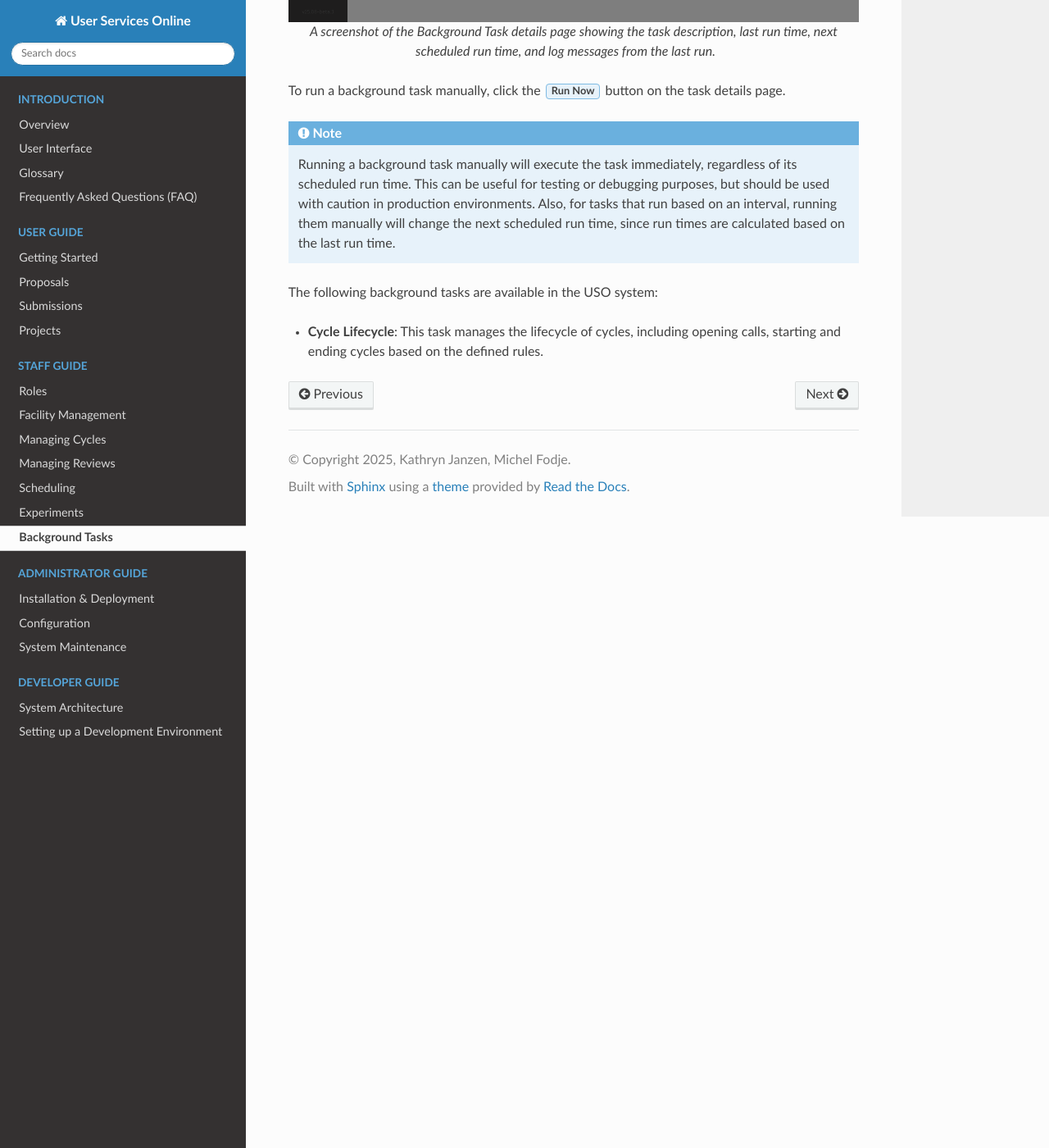
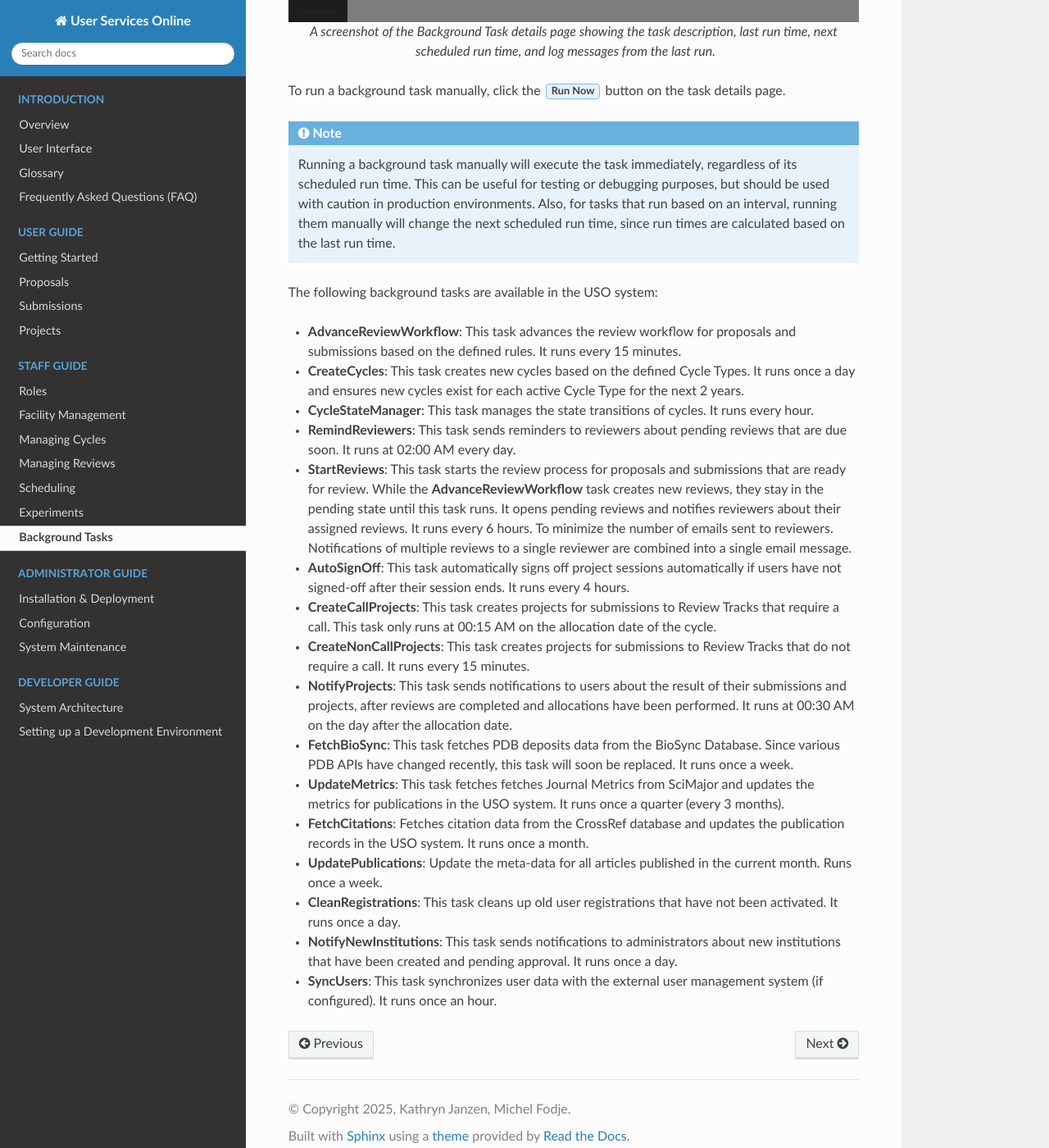
Before and after one commit to michel4j/uso, a Sphinx documentation site: the page built from docs/source/staff_guide/tasks.rst, in a window 1280 px wide and 1400 px high, scrolled down 1615 px. Shown: the whole window at 82% size. Built offline with Sphinx 7.4.7 and the Read the Docs theme 3.1.0, drawn with Linux system fonts in a browser that asks for light colours.

Commit message:
Rename SyncStaff to SyncUsers and update scheduling to run every hour; enhance task documentation in tasks.rst and adjust view column names for clarity.

```diff
--- a/docs/source/staff_guide/tasks.rst
+++ b/docs/source/staff_guide/tasks.rst
@@ -41,5 +41,36 @@ To run a background task manually, click the :guilabel:`Run Now` button on the t
 
 The following background tasks are available in the USO system:
 
-- **Cycle Lifecycle**: This task manages the lifecycle of cycles, including opening calls, starting and ending cycles
-  based on the defined rules.
+- **AdvanceReviewWorkflow**: This task advances the review workflow for proposals and submissions
+  based on the defined rules. It runs every 15 minutes.
+- **CreateCycles**: This task creates new cycles based on the defined Cycle Types. It runs once a day and ensures
+  new cycles exist for each active Cycle Type for the next 2 years.
+- **CycleStateManager**: This task manages the state transitions of cycles. It runs every hour.
+- **RemindReviewers**: This task sends reminders to reviewers about pending reviews that are due soon. It runs
+  at 02:00 AM every day.
+- **StartReviews**: This task starts the review process for proposals and submissions that are ready for review. While
+  the **AdvanceReviewWorkflow** task creates new reviews, they stay in the pending state until this task runs. It opens
+  pending reviews and notifies reviewers about their assigned reviews. It runs every 6 hours. To minimize the number
+  of emails sent to reviewers. Notifications of multiple reviews to a single reviewer are combined into a single
+  email message.
+- **AutoSignOff**: This task automatically signs off project sessions automatically if users have not signed-off after
+  their session ends. It runs every 4 hours.
+- **CreateCallProjects**: This task creates projects for submissions to Review Tracks that require a call. This
+  task only runs at 00:15 AM on the allocation date of the cycle.
+- **CreateNonCallProjects**: This task creates projects for submissions to Review Tracks that do not require a call.
+  It runs every 15 minutes.
+- **NotifyProjects**: This task sends notifications to users about the result of their submissions and projects,
+  after reviews are completed and allocations have been performed. It runs at 00:30 AM on the day after
+  the allocation date.
+- **FetchBioSync**: This task fetches PDB deposits data from the BioSync Database. Since various PDB APIs have
+  changed recently, this task will soon be replaced. It runs once a week.
+- **UpdateMetrics**: This task fetches fetches Journal Metrics from SciMajor and updates the metrics for
+  publications in the USO system. It runs once a quarter (every 3 months).
+- **FetchCitations**: Fetches citation data from the CrossRef database and updates the
+  publication records in the USO system. It runs once a month.
+- **UpdatePublications**: Update the meta-data for all articles published in the current month. Runs once a week.
+- **CleanRegistrations**: This task cleans up old user registrations that have not been activated. It runs once a day.
+- **NotifyNewInstitutions**: This task sends notifications to administrators about new institutions that have been
+  created and pending approval. It runs once a day.
+- **SyncUsers**: This task synchronizes user data with the external user management system (if configured).
+  It runs once an hour.
```
Also changed, not shown: 2 other files.
